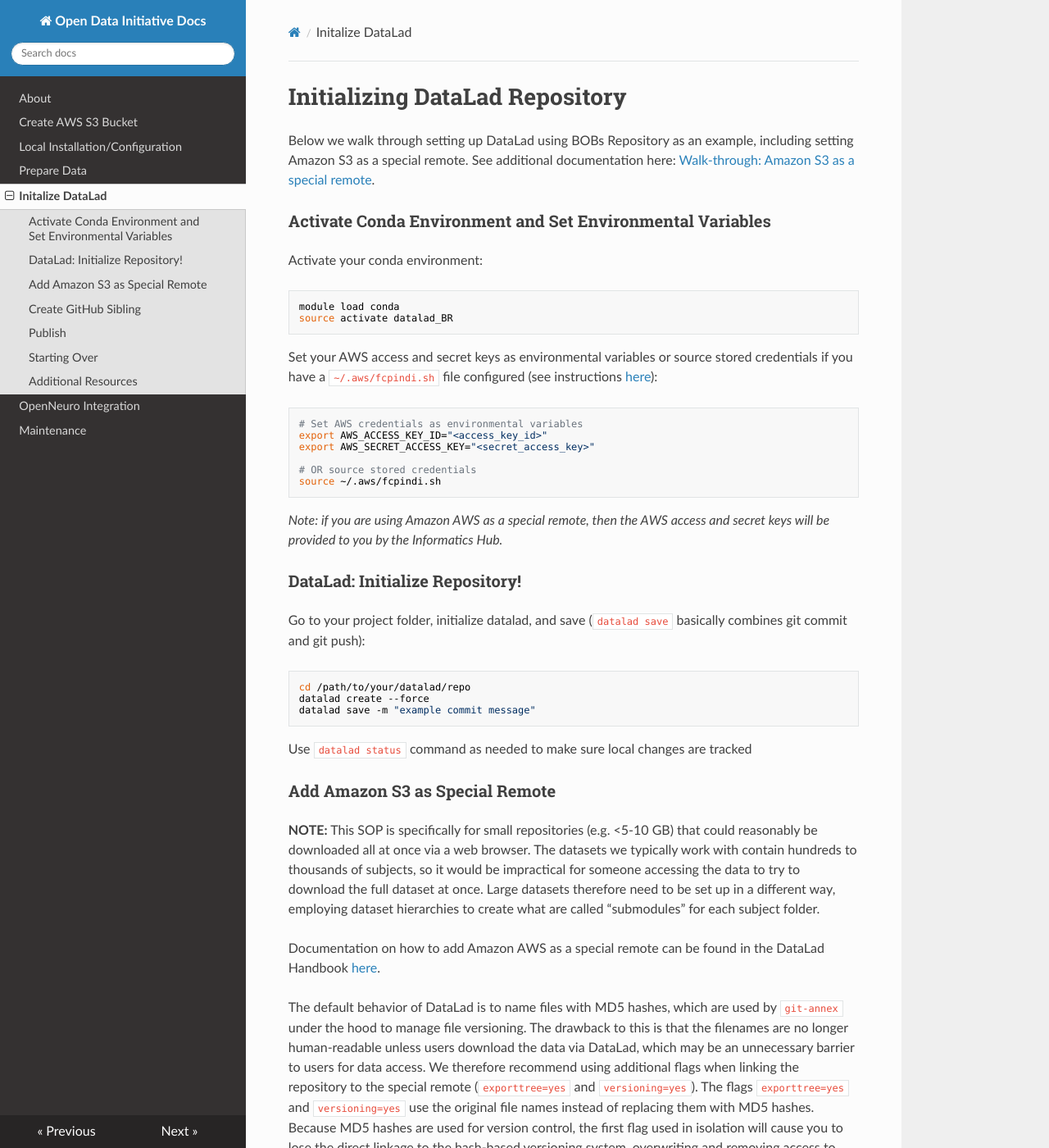
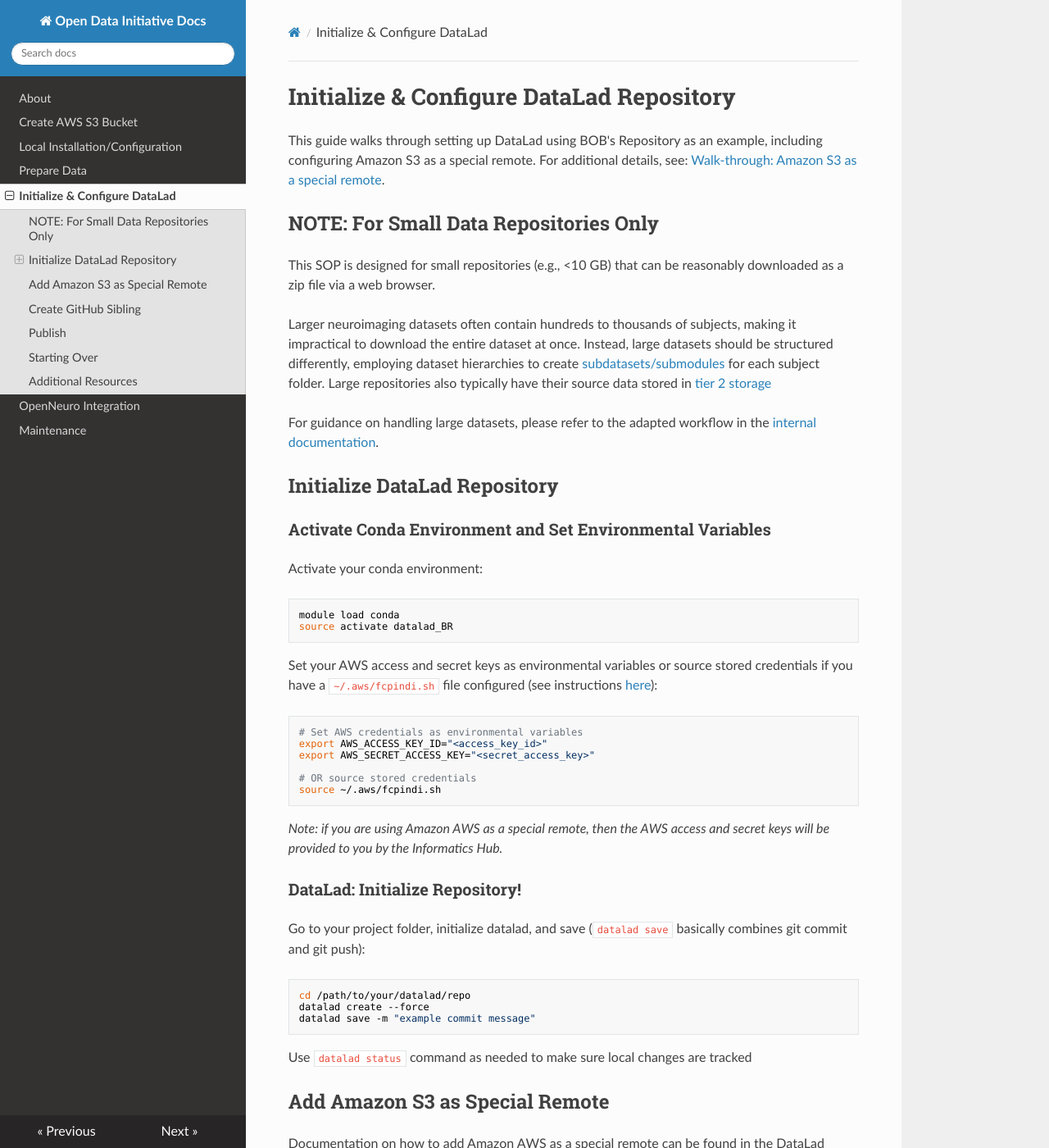
Before and after one commit to DCAN-Labs/opendatainit-docs, an MkDocs documentation site: the page built from docs/datalad-init.md, in a window 1280 px wide and 1400 px high. Shown: the whole window at 82% size. Built offline with MkDocs 1.6.1, drawn with Linux system fonts in a browser that asks for light colours; nearby versions of some CDN libraries.

Commit message:
add info about large datasets

````diff
--- a/docs/datalad-init.md
+++ b/docs/datalad-init.md
@@ -1,7 +1,16 @@
-# Initializing DataLad Repository
+# Initialize & Configure DataLad Repository
 
-Below we walk through setting up DataLad using BOBs Repository as an example, including setting Amazon S3 as a special remote. See additional documentation here: [Walk-through: Amazon S3 as a special remote](https://handbook.datalad.org/en/latest/basics/101-139-s3.html#).
+This guide walks through setting up DataLad using BOB's Repository as an example, including configuring Amazon S3 as a special remote. For additional details, see: [Walk-through: Amazon S3 as a special remote](https://handbook.datalad.org/en/latest/basics/101-139-s3.html#).
 
+
+## NOTE: For Small Data Repositories Only
+This SOP is designed for small repositories (e.g., <10 GB) that can be reasonably downloaded as a zip file via a web browser.
+
+Larger neuroimaging datasets often contain hundreds to thousands of subjects, making it impractical to download the entire dataset at once. Instead, large datasets should be structured differently, employing dataset hierarchies to create [subdatasets/submodules](https://docs.datalad.org/en/stable/generated/man/datalad-subdatasets.html) for each subject folder. Large repositories also typically have their source data stored in [tier 2 storage](https://msi.umn.edu/our-resources/knowledge-base/stratus-faqs/what-tier-2-storage)
+
+For guidance on handling large datasets, please refer to the adapted workflow in the [internal documentation](https://docs.google.com/document/d/1qEC6YwhW-kik2z1EZAlhhUgNSrgH9XlweW-avR00Yls/edit?usp=sharing).
+
+## Initialize DataLad Repository
 ### Activate Conda Environment and Set Environmental Variables
 Activate your conda environment:
 ```bash
@@ -31,9 +40,7 @@
 
 Use `datalad status` command as needed to make sure local changes are tracked
 
-### Add Amazon S3 as Special Remote
-**NOTE:** This SOP is specifically for small repositories (e.g. <5-10 GB) that could reasonably be downloaded all at once via a web browser. The datasets we typically work with contain hundreds to thousands of subjects, so it would be impractical for someone accessing the data to try to download the full dataset at once. Large datasets therefore need to be set up in a different way, employing dataset hierarchies to create what are called “submodules” for each subject folder.
-
+## Add Amazon S3 as Special Remote
 Documentation on how to add Amazon AWS as a special remote can be found in the DataLad Handbook [here](https://handbook.datalad.org/en/latest/basics/101-139-s3.html#).
 
 The default behavior of DataLad is to name files with MD5 hashes, which are used by `git-annex` under the hood to manage file versioning. The drawback to this is that the filenames are no longer human-readable unless users download the data via DataLad, which may be an unnecessary barrier to users for data access. We therefore recommend using additional flags when linking the repository to the special remote (`exporttree=yes` and `versioning=yes`). The flags `exporttree=yes` and `versioning=yes` use the original file names instead of replacing them with MD5 hashes. Because MD5 hashes are used for version control, the first flag used in isolation will cause you to lose the direct linkage to the hash-based versioning system, overwriting and removing access to older file versions. The flag `versioning=yes` is therefore required in order to preserve prior file versions on AWS.
@@ -49,7 +56,7 @@
 git annex enableremote aws publicurl="https://bobsrepository.s3.amazonaws.com”
 ```
 
-### Create GitHub Sibling
+## Create GitHub Sibling
 Next, DataLad creates an empty dataset repository on GitHub. The flag `--publish-depends SIBLINGNAME` sets a publication dependency so that whenever you push your changes, the annexed contents are first pushed to the special remote and then GitHub:
 
 ```bash
@@ -65,7 +72,7 @@
 .: github(-) [https://github.com/DCAN-Labs/bobsrepository.git (git)]
 ```
 
-### Publish
+## Publish
 Push updated file contents and data provenance for versioning to S3 and Github. The first command is required when using the `exporttree=yes` flag for special remotes. Also note that you may have to enter your GitHub credentials a few times with the final command:
 
 ```bash
@@ -75,14 +82,14 @@
 
 You should now be able to see the updated files on S3 and symlinks in Github (these are not the files, but rather symbolic links to annexed data on the S3 remote).
 
-### Starting Over
+## Starting Over
 This should be avoided of course, but if you need to delete your repository and remake it due to errors in configuration that can't be resolved, remember to delete all of the following (DO NOT DELETE SOURCE DATA!):
 
 - GitHub repo - do not create a new one after deleting: this will be done automatically as part of the configuration process
 - DataLad repository on MSI/local (if you get permission denied, change permissions and then delete)
 - Amazon AWS contents
 
-### Additional Resources
+## Additional Resources
 **DataLad Handbook:**
 [8.4 Walk-through: Amazon S3 as a special remote](https://handbook.datalad.org/en/latest/basics/101-139-s3.html)
 [8.4.6 Advanced Examples](https://handbook.datalad.org/en/latest/basics/101-139-s3.html#advanced-examples)
--- a/mkdocs.yml
+++ b/mkdocs.yml
@@ -16,6 +16,6 @@
   - Create AWS S3 Bucket: aws.md
   - "Local Installation/Configuration": installation.md
   - Prepare Data: dataprep.md
-  - Initalize DataLad: datalad-init.md
+  - "Initialize & Configure DataLad": datalad-init.md
   - OpenNeuro Integration: openneuro.md
   - Maintenance: maintenance.md
````
Also changed, not shown: docs/dataprep.md (+1 -1 lines), docs/index.md (+5 -6 lines).
